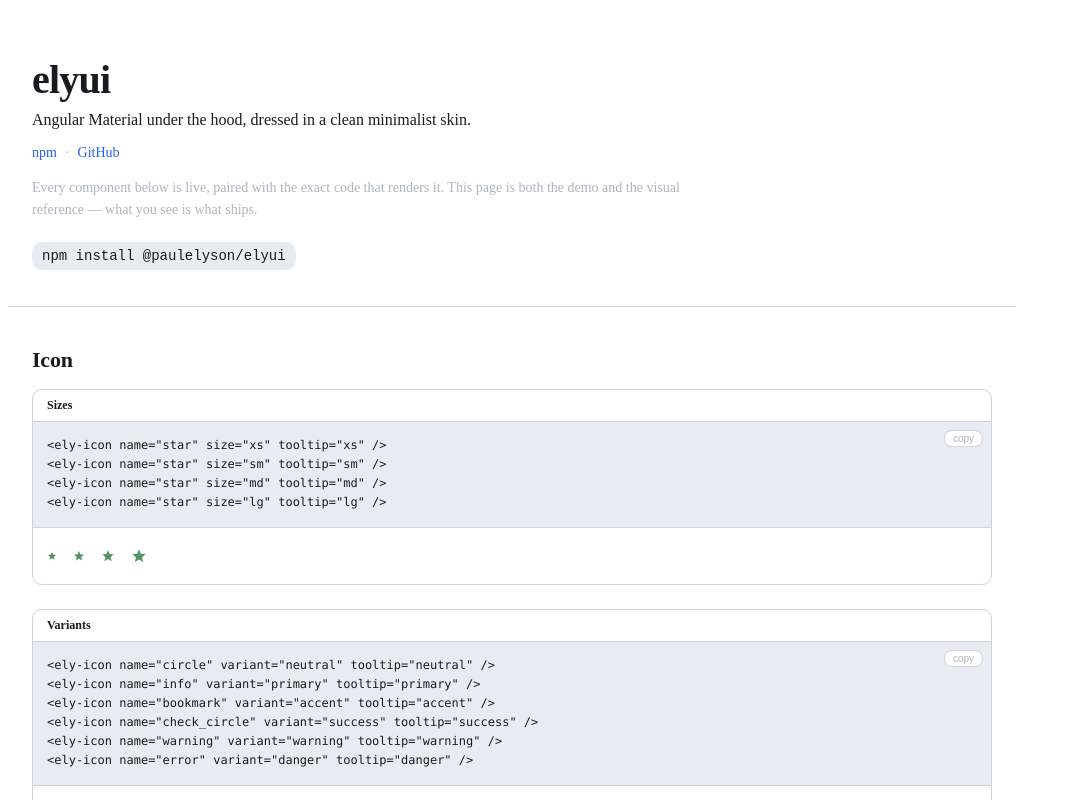
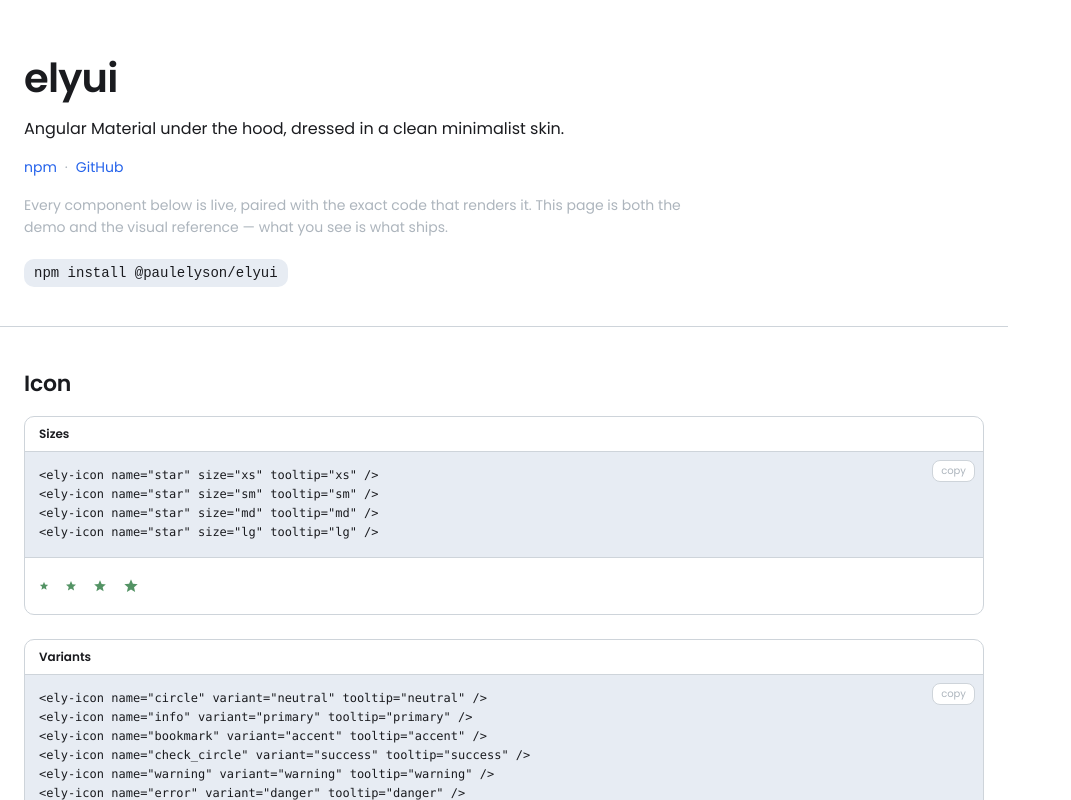
Before and after one commit to paulelyson/elyui, an Angular app: page / in a window 1280 px wide. Shown: the top 800 px of the page, without its empty margins (0-1071 px from the left). Built offline with nearby package versions, Linux system fonts and the light colour scheme.

Commit message:
feat: enhance index.html with preconnect links for improved font loading and update styles.css with Poppins font configuration

```diff
--- a/src/app/code-example/code-example.css
+++ b/src/app/code-example/code-example.css
@@ -42,6 +42,7 @@
   border: 1px solid var(--color-border-gray-idle);
   border-radius: var(--border-radius-xs);
   background: #fff;
+  font-family: inherit;
   font-size: var(--font-size-xs);
   color: var(--color-text-gray-light);
   cursor: pointer;
--- a/src/index.html
+++ b/src/index.html
@@ -10,7 +10,13 @@
       content="Angular Material under the hood, dressed in a clean minimalist skin. A CSS-variable-themeable Angular component library."
     />
     <link rel="icon" type="image/x-icon" href="favicon.ico" />
+    <link rel="preconnect" href="https://fonts.googleapis.com" />
+    <link rel="preconnect" href="https://fonts.gstatic.com" crossorigin />
     <link href="https://fonts.googleapis.com/icon?family=Material+Icons" rel="stylesheet" />
+    <link
+      href="https://fonts.googleapis.com/css2?family=Poppins:wght@400;500;600&display=swap"
+      rel="stylesheet"
+    />
   </head>
   <body>
     <app-root></app-root>
--- a/src/styles.css
+++ b/src/styles.css
@@ -2,3 +2,13 @@
    ships from projects/elyui/styles/elyui.css and is wired in via angular.json's
    "styles" array for the demo build target, so this file exercises the exact
    asset that gets published rather than a separate copy. */
+
+/* Poppins is the demo app's typeface, set here rather than in the shipped
+   theme on purpose: the library deliberately doesn't impose a font, so it
+   inherits whatever the consuming app already uses. Components below pick
+   this up by inheritance — none of them declare a font-family of their own. */
+body {
+  margin: 0;
+  font-family: 'Poppins', system-ui, -apple-system, 'Segoe UI', sans-serif;
+  color: var(--color-text);
+}
```
